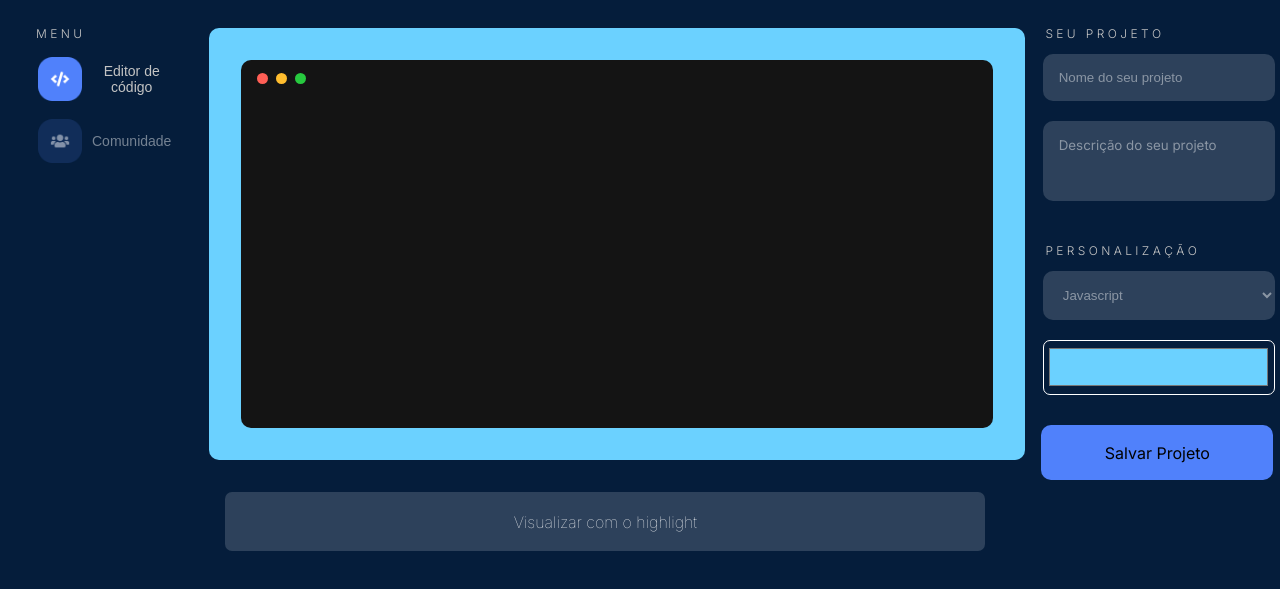
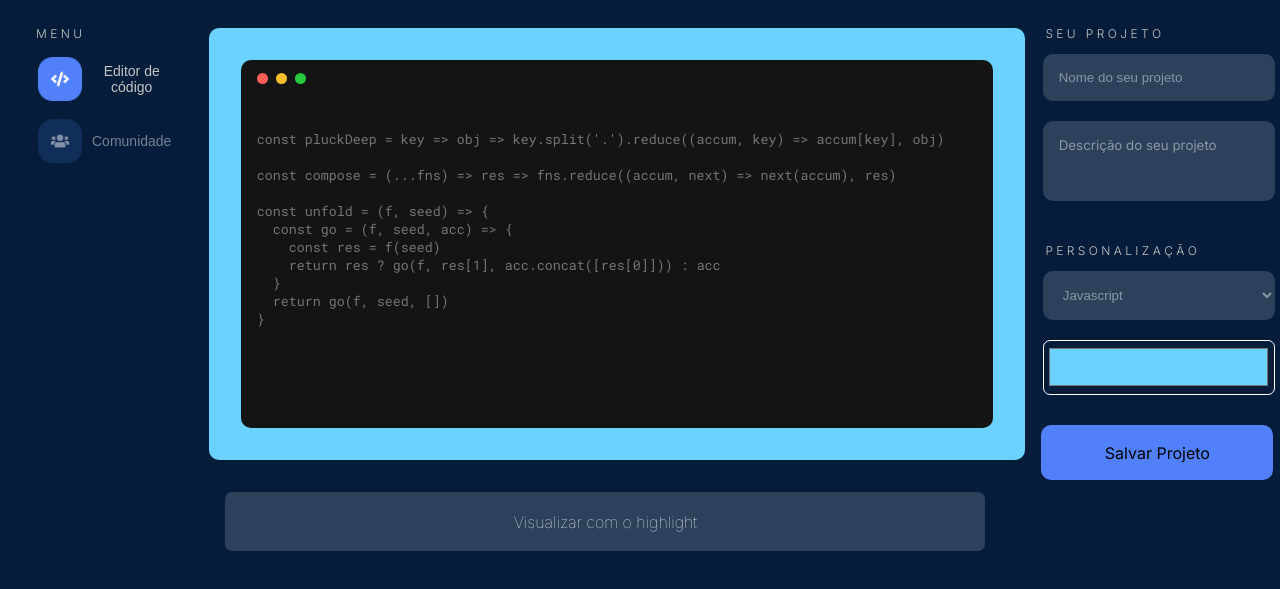
Before and after one commit to LukasAlexandre/Challenge-Front-end-First-Edition, a plain HTML site: page index.html in a window 1280 px wide. Shown: the part 103-692 px from the top of the page. Drawn offline with Linux system fonts and the light colour scheme; a web font is replaced by a local one.

Commit message:
finalizado parte de front

```diff
--- a/index.html
+++ b/index.html
@@ -59,7 +59,20 @@
                                 <div class="ball-two"></div>
                                 <div class="ball-three"></div>
                             </div>
-                            <textarea type="text" class="box-text-main"></textarea>
+                            <textarea type="text" class="box-text-main"
+                            placeholder="
+const pluckDeep = key => obj => key.split('.').reduce((accum, key) => accum[key], obj)
+
+const compose = (...fns) => res => fns.reduce((accum, next) => next(accum), res)
+
+const unfold = (f, seed) => {
+  const go = (f, seed, acc) => {
+    const res = f(seed)
+    return res ? go(f, res[1], acc.concat([res[0]])) : acc
+  }
+  return go(f, seed, [])
+}
+                            "></textarea>
                         </div>
                     </div>
                 </div>
```
